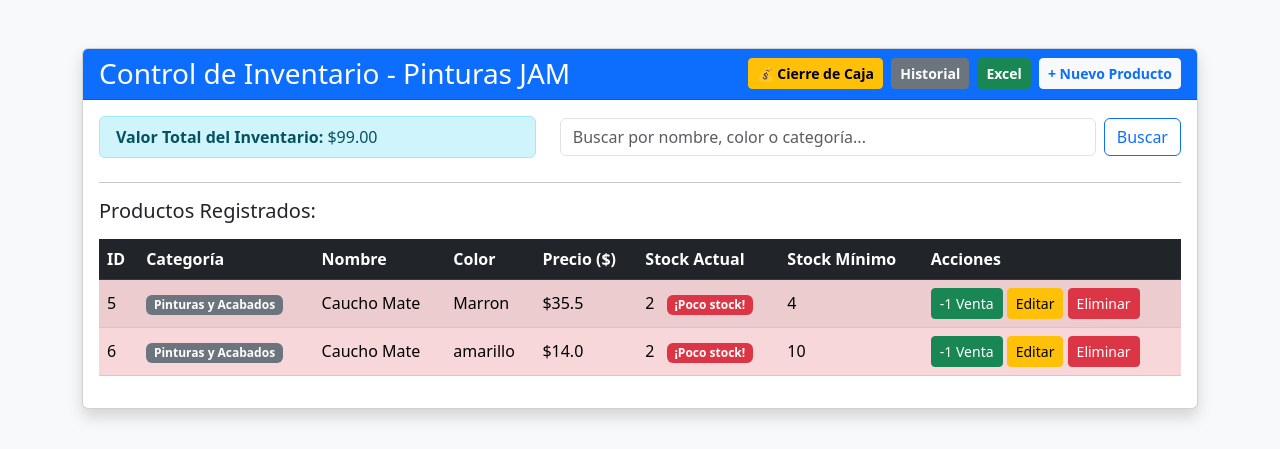
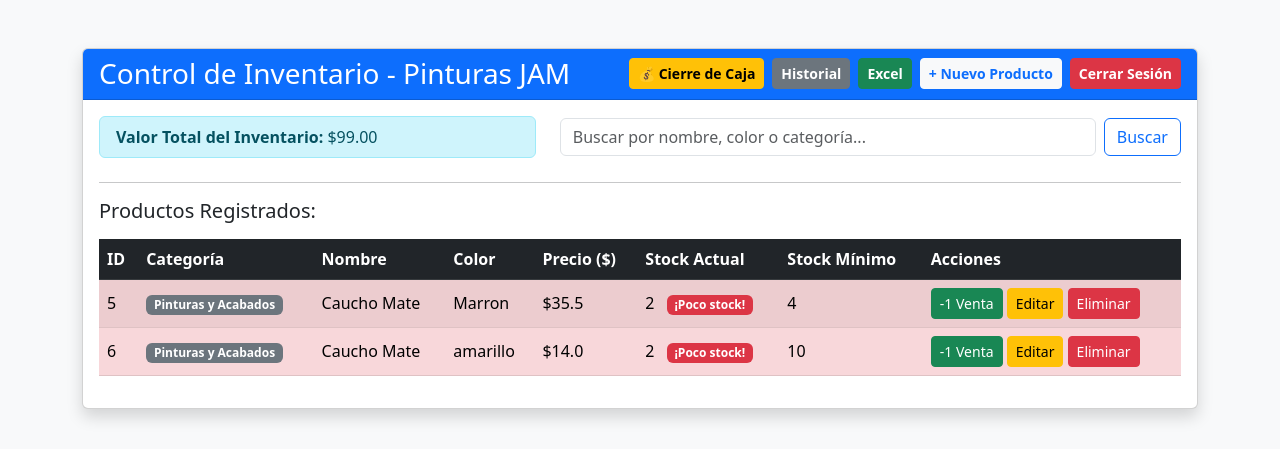
Before and after one commit to ventasrespondeya-cell/Control-de-Inventario---Pinturas-JAM, a Flask app: page / in a window 1280 px wide. Shown: the top 449 px of the page. Run offline with Flask 3, Linux system fonts and the light colour scheme; the visitor is signed in with stand-in values (Sample User, id 1); data comes from the database, SQL or seed files in the repository.

Commit message:
Update index.html

```diff
--- a/templates/index.html
+++ b/templates/index.html
@@ -10,11 +10,14 @@
         <div class="card shadow">
             <div class="card-header bg-primary text-white d-flex justify-content-between align-items-center">
                 <h3 class="mb-0">Control de Inventario - Pinturas JAM</h3>
-                <div>
+                <!-- Aquí se encuentra el nuevo botón de Cerrar Sesión junto a las demás opciones -->
+                <div class="d-flex align-items-center gap-2">
                     <a href="/caja" class="btn btn-warning btn-sm fw-bold">💰 Cierre de Caja</a>
-                    <a href="/historial" class="btn btn-secondary btn-sm fw-bold ms-1">Historial</a>
-                    <a href="/exportar" class="btn btn-success btn-sm fw-bold ms-1">Excel</a>
-                    <a href="/agregar" class="btn btn-light btn-sm text-primary fw-bold ms-1">+ Nuevo Producto</a>
+                    <a href="/historial" class="btn btn-secondary btn-sm fw-bold">Historial</a>
+                    <a href="/exportar" class="btn btn-success btn-sm fw-bold">Excel</a>
+                    <a href="/agregar" class="btn btn-light btn-sm text-primary fw-bold">+ Nuevo Producto</a>
+                    <!-- BOTÓN DE CERRAR SESIÓN AÑADIDO -->
+                    <a href="/logout" class="btn btn-danger btn-sm fw-bold ml-2">Cerrar Sesión</a>
                 </div>
             </div>
             <div class="card-body">
```
